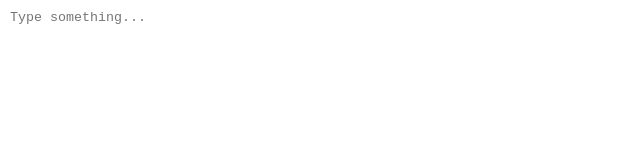
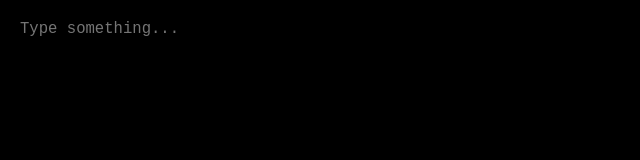
Before and after one commit to DangTrongDong/editor, a plain HTML site: page index.html in a window 1280 px wide. Shown: the whole page, without its empty margins (0-640 px from the left). Drawn offline with Linux system fonts and the light colour scheme.

Commit message:
Update index.html v1.0.1
Use Open Sans font, bigger text and dark background

```diff
--- a/index.html
+++ b/index.html
@@ -4,17 +4,29 @@
     <meta charset="UTF-8">
     <meta name="viewport" content="width=device-width, initial-scale=1.0">
     <title>Low-cost Text Editor</title>
+    <link rel="stylesheet" href="https://fonts.googleapis.com/css2?family=Open+Sans:wght@400&display=swap">
     <style>
         body, html {
             height: 100%;
             margin: 0;
         }
         body {
-            background-color: #fff;
-            font-family: Arial, sans-serif;
+            background-color: #000;
+            color: #fff;
+            font-family: 'Open Sans', sans-serif;
             overflow: hidden;
+            display: flex;
+            justify-content: center;
+            align-items: center;
         }
-        textarea {
+        #background {
+            position: absolute;
+            width: calc(100% - 20px);
+            height: calc(100% - 20px);
+            background-color: #000;
+            z-index: -1;
+        }
+        #textInput {
             width: calc(100% - 20px);
             height: calc(100% - 20px);
             resize: none;
@@ -22,10 +34,15 @@
             outline: none;
             padding: 10px;
             box-sizing: border-box;
+            background: transparent;
+            color: #fff;
+            z-index: 1;
+            font-size: 1.2em;
         }
     </style>
 </head>
 <body>
+    <div id="background"></div>
     <textarea id="textInput" placeholder="Type something..."></textarea>
     <script>
         let textarea = document.getElementById("textInput");
```
